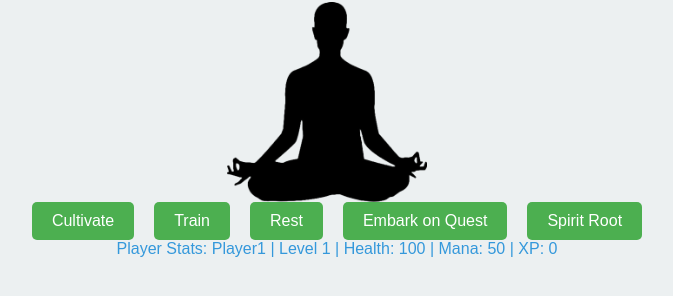
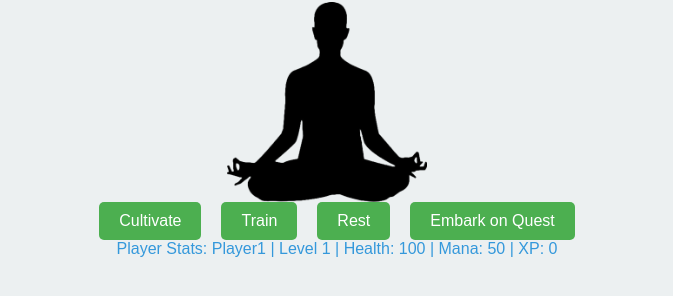
Before and after one commit to SuperZikoX1/SuperZikoX1.github.io, a plain HTML site: page gamePage.html in a window 1280 px wide. Shown: the part 284-580 px from the top of the page, without its empty margins (303-976 px from the left). Drawn offline with Linux system fonts and the light colour scheme.

Commit message:
Update gamePage.html

```diff
--- a/gamePage.html
+++ b/gamePage.html
@@ -61,7 +61,6 @@
         <button id="trainButton">Train</button>
         <button id="restButton">Rest</button>
         <button id="questButton">Embark on Quest</button>
-        <button id="spiritRootButton">Spirit Root</button>
     </div>
 
     <!-- Display player stats -->
```
